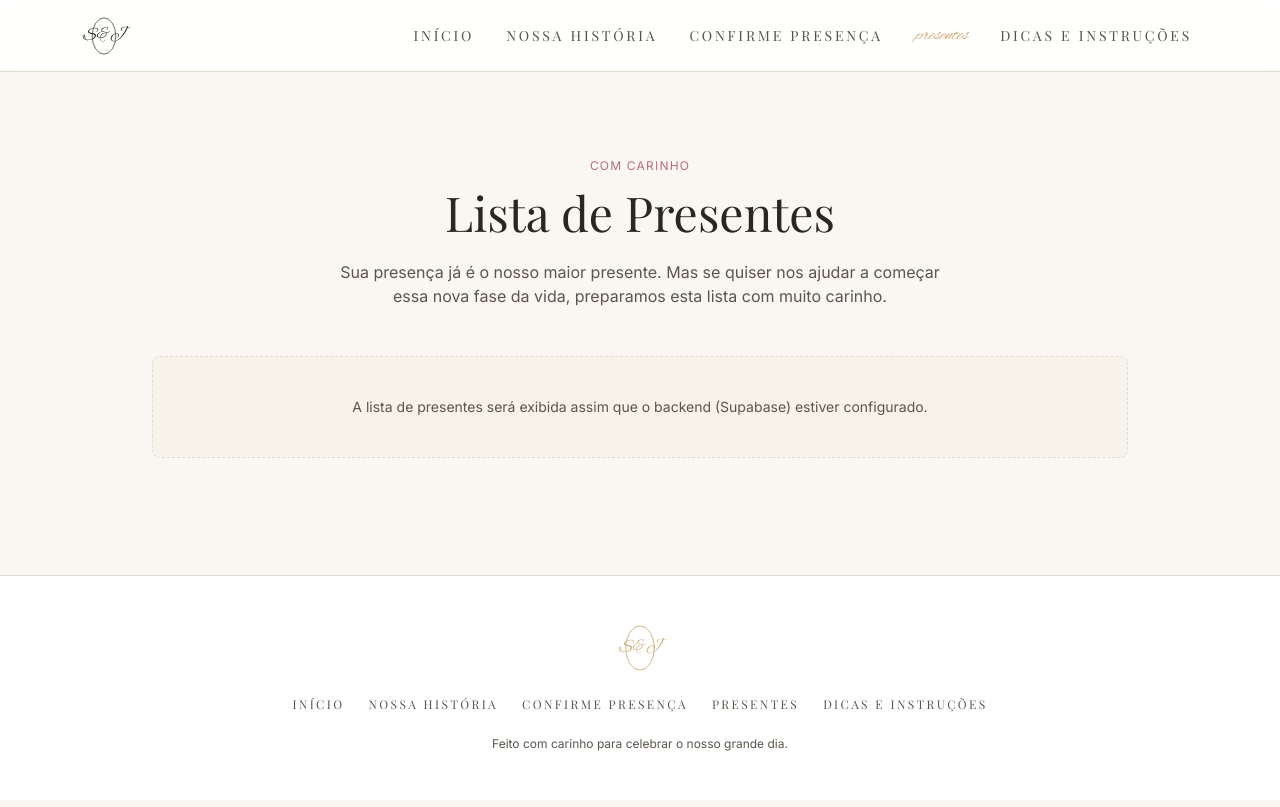
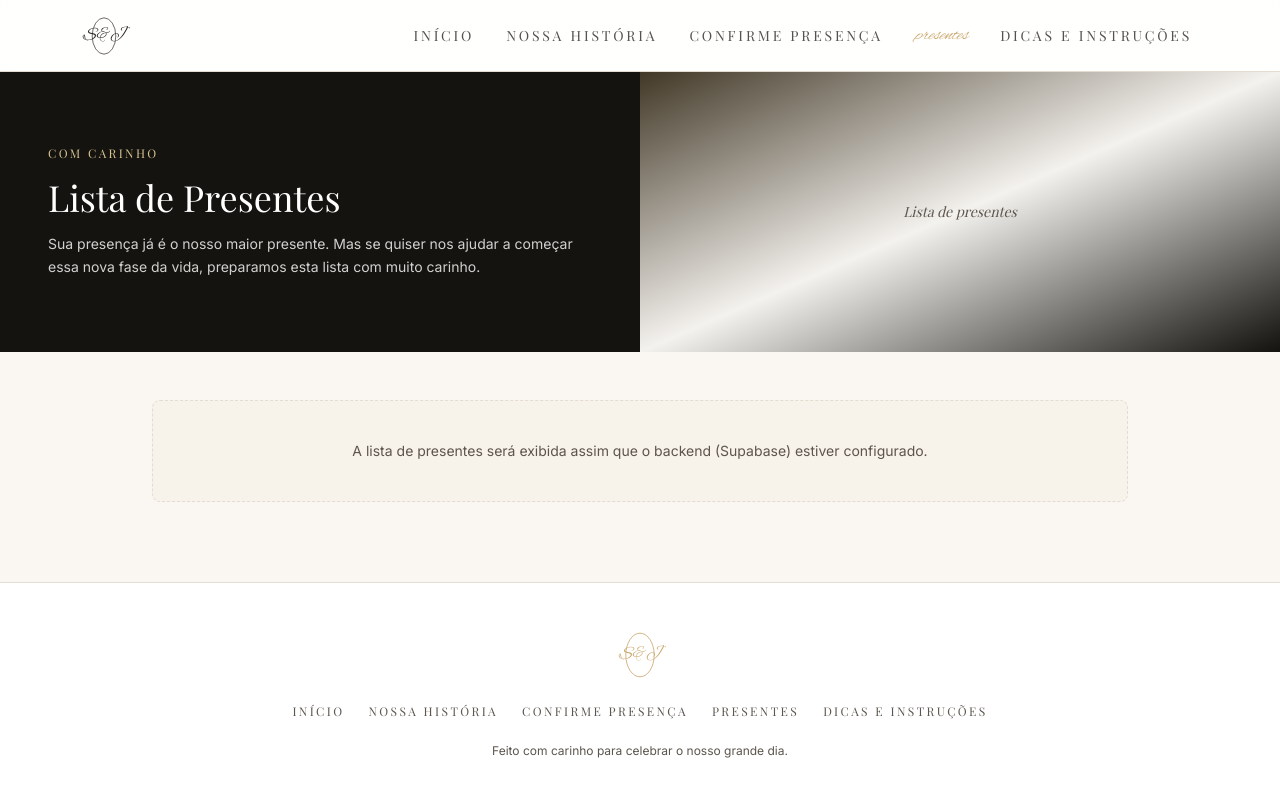
Before and after one commit to johnnatas/stefanie-e-jonatas-site-de-casamento, a Next.js app: page /presentes in a window 1280 px wide. Built offline with nearby package versions, Linux system fonts and the light colour scheme; no server answers.

Commit message:
feat(presentes): rebuild page intro with SplitPanel, restyle GiftCard

```diff
--- a/src/app/presentes/page.tsx
+++ b/src/app/presentes/page.tsx
@@ -4,6 +4,8 @@ import { isBackendConfigured } from "@/infrastructure/config/env";
 import { mapGiftToDto, GiftDto } from "@/components/gifts/GiftDto";
 import { GiftGrid } from "@/components/gifts/GiftGrid";
 import { ConfigurationNotice } from "@/components/ui/ConfigurationNotice";
+import { SplitPanel } from "@/components/ui/SplitPanel";
+import { PlaceholderImage } from "@/components/ui/PlaceholderImage";
 
 export const metadata: Metadata = {
   title: "Lista de Presentes | Stéfanie & Jonatas",
@@ -36,18 +38,21 @@ export default async function GiftsPage({ searchParams }: GiftsPageProps) {
 
   return (
     <div className="pb-20">
-      <section className="mx-auto max-w-2xl px-6 pt-20 text-center">
-        <span className="font-sans text-xs uppercase tracking-widest text-rose">Com carinho</span>
-        <h1 className="mt-3 font-serif text-4xl text-ink sm:text-5xl">Lista de Presentes</h1>
-        <p className="mt-6 font-sans text-ink-soft">
+      <SplitPanel
+        eyebrow="Com carinho"
+        title="Lista de Presentes"
+        tone="dark"
+        image={<PlaceholderImage label="Lista de presentes" className="absolute inset-0 h-full w-full" />}
+      >
+        <p>
           Sua presença já é o nosso maior presente. Mas se quiser nos ajudar a começar essa nova
           fase da vida, preparamos esta lista com muito carinho.
         </p>
-      </section>
+      </SplitPanel>
 
       {status && STATUS_MESSAGES[status] && (
         <div className="mx-auto mt-8 max-w-2xl px-6">
-          <p className="rounded-md border border-rose/40 bg-rose/10 px-4 py-3 text-center font-sans text-sm text-ink">
+          <p className="rounded-md border border-gold/40 bg-gold/10 px-4 py-3 text-center font-sans text-sm text-ink">
             {STATUS_MESSAGES[status]}
           </p>
         </div>
--- a/src/components/gifts/GiftCard.tsx
+++ b/src/components/gifts/GiftCard.tsx
@@ -28,11 +28,11 @@ export function GiftCard({ gift }: GiftCardProps) {
   const isAvailable = gift.status === "available";
 
   return (
-    <div className="flex flex-col rounded-lg border border-line bg-cream p-5">
+    <div className="flex flex-col rounded-lg border border-line bg-paper p-5">
       <PlaceholderImage label={gift.name} className="h-40 w-full rounded-md" />
       <h3 className="mt-4 font-serif text-xl text-ink">{gift.name}</h3>
       <p className="mt-1 flex-1 font-sans text-sm text-ink-soft">{gift.description}</p>
-      <p className="mt-3 font-serif text-lg text-rose">{formatCurrency(gift.price)}</p>
+      <p className="mt-3 font-serif text-lg text-gold">{formatCurrency(gift.price)}</p>
 
       {gift.status !== "available" && (
         <span className="mt-4 inline-block rounded-full bg-line px-4 py-2 text-center font-sans text-xs uppercase tracking-widest text-ink-soft">
@@ -44,7 +44,7 @@ export function GiftCard({ gift }: GiftCardProps) {
         <button
           type="button"
           onClick={() => setIsFormOpen(true)}
-          className="mt-4 rounded-full bg-rose px-4 py-2 font-sans text-xs uppercase tracking-widest text-white transition-colors hover:bg-rose-dark"
+          className="mt-4 rounded-full bg-gold px-4 py-2 font-sans text-xs uppercase tracking-widest text-paper transition-colors hover:bg-gold-soft"
         >
           Presentear
         </button>
@@ -58,24 +58,24 @@ export function GiftCard({ gift }: GiftCardProps) {
             placeholder="Seu nome"
             required
             minLength={3}
-            className="rounded-md border border-line bg-cream px-3 py-2 font-sans text-sm text-ink focus:border-rose focus:outline-none"
+            className="rounded-md border border-line bg-paper px-3 py-2 font-sans text-sm text-ink focus:border-gold focus:outline-none"
           />
           <input
             name="guestEmail"
             type="email"
             placeholder="Seu e-mail"
             required
-            className="rounded-md border border-line bg-cream px-3 py-2 font-sans text-sm text-ink focus:border-rose focus:outline-none"
+            className="rounded-md border border-line bg-paper px-3 py-2 font-sans text-sm text-ink focus:border-gold focus:outline-none"
           />
           <button
             type="submit"
             disabled={isPending}
-            className="rounded-full bg-rose px-4 py-2 font-sans text-xs uppercase tracking-widest text-white transition-colors hover:bg-rose-dark disabled:opacity-60"
+            className="rounded-full bg-gold px-4 py-2 font-sans text-xs uppercase tracking-widest text-paper transition-colors hover:bg-gold-soft disabled:opacity-60"
           >
             {isPending ? "Redirecionando..." : "Ir para pagamento"}
           </button>
           {state.status === "error" && (
-            <p role="alert" className="text-xs text-rose-dark">
+            <p role="alert" className="text-xs text-danger">
               {state.message}
             </p>
           )}
```
